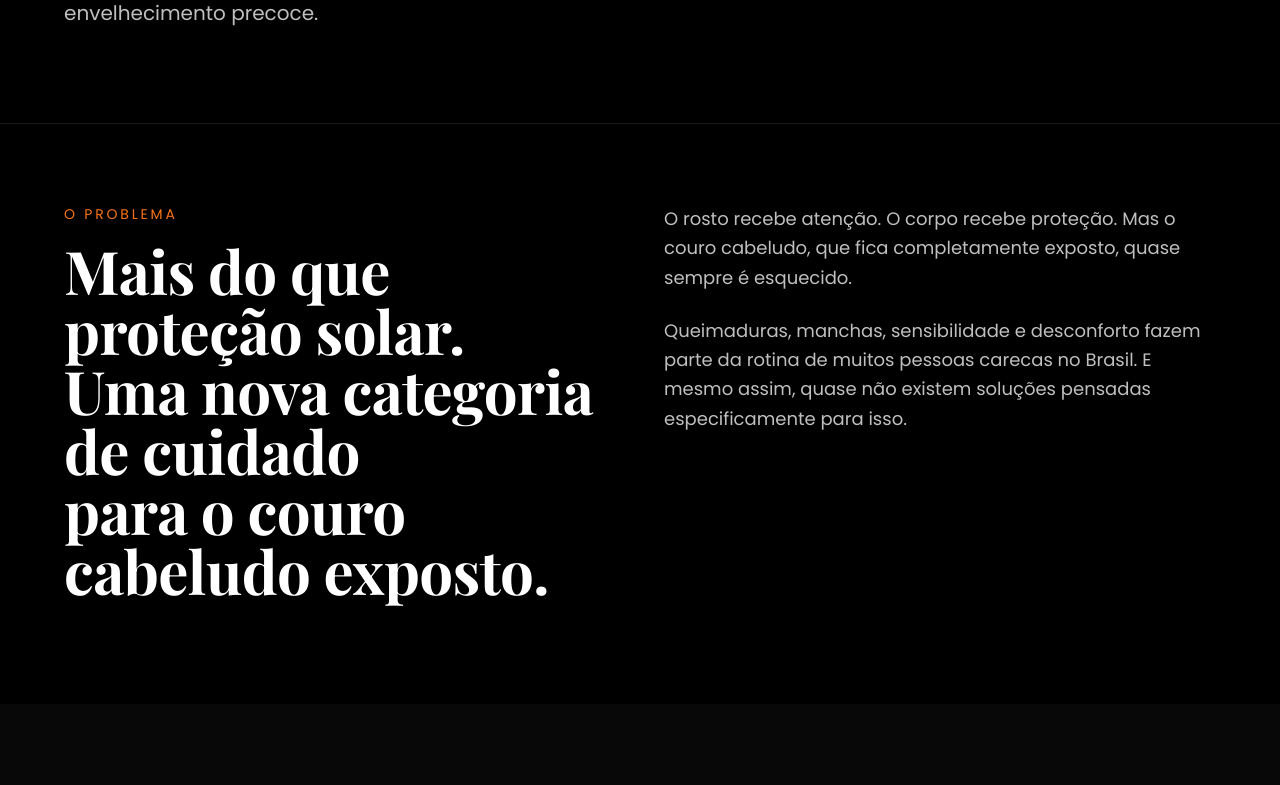
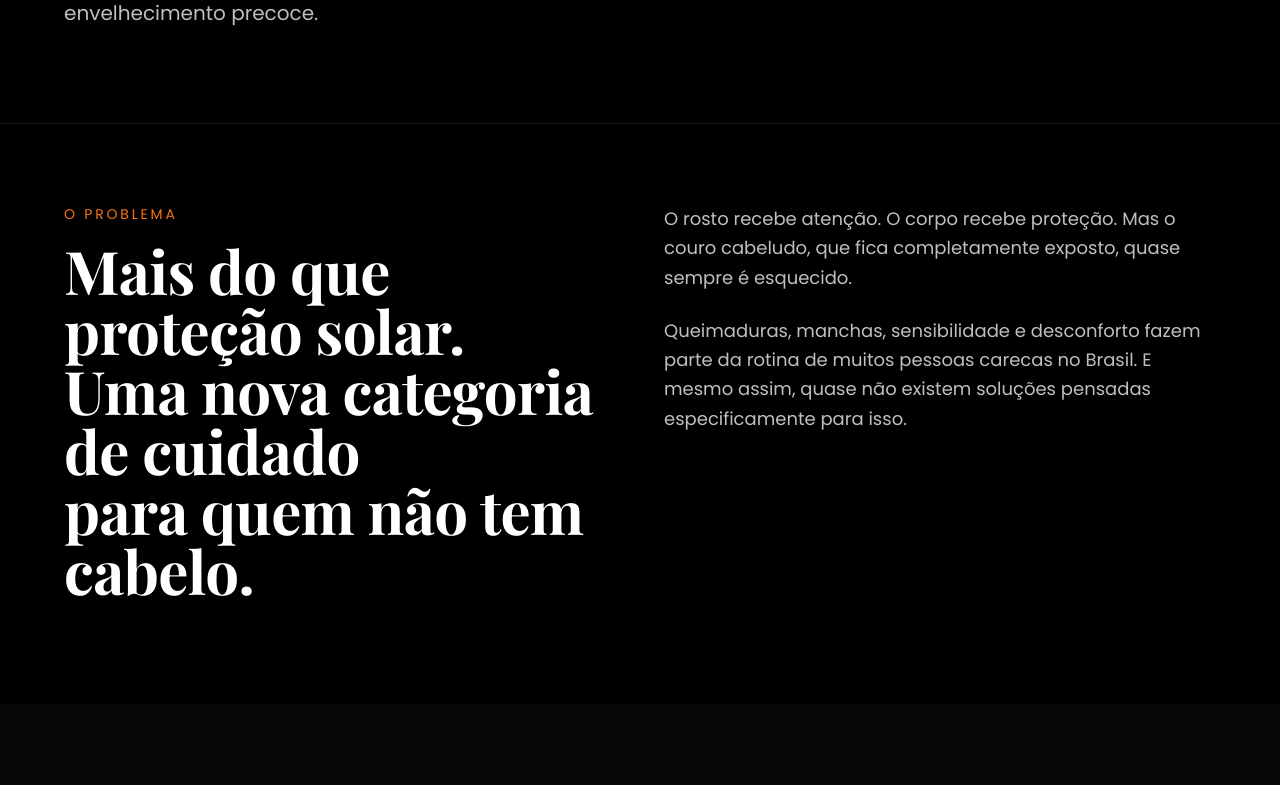
Before and after one commit to marcosagomes40-droid/baldshield-web-main, a React (Vite) app: page /about in a window 1280 px wide. Shown: the part 446-1231 px from the top of the page. Built offline with nearby package versions, Linux system fonts and the light colour scheme; the HTML template or start-up script is replaced by a standard one.

Commit message:
Ajuste página About - posicionamento mais inclusivo

```diff
--- a/src/pages/AboutPage.jsx
+++ b/src/pages/AboutPage.jsx
@@ -35,7 +35,7 @@ const AboutPage = () => {
               <h2 className="text-3xl md:text-5xl lg:text-6xl font-bold leading-tight md:leading-[1.05] mb-6">
                 Mais do que proteção solar.<br />
                 Uma nova categoria de cuidado<br />
-                para o couro cabeludo exposto.
+                para quem não tem cabelo.
               </h2>
             </div>
 
```
